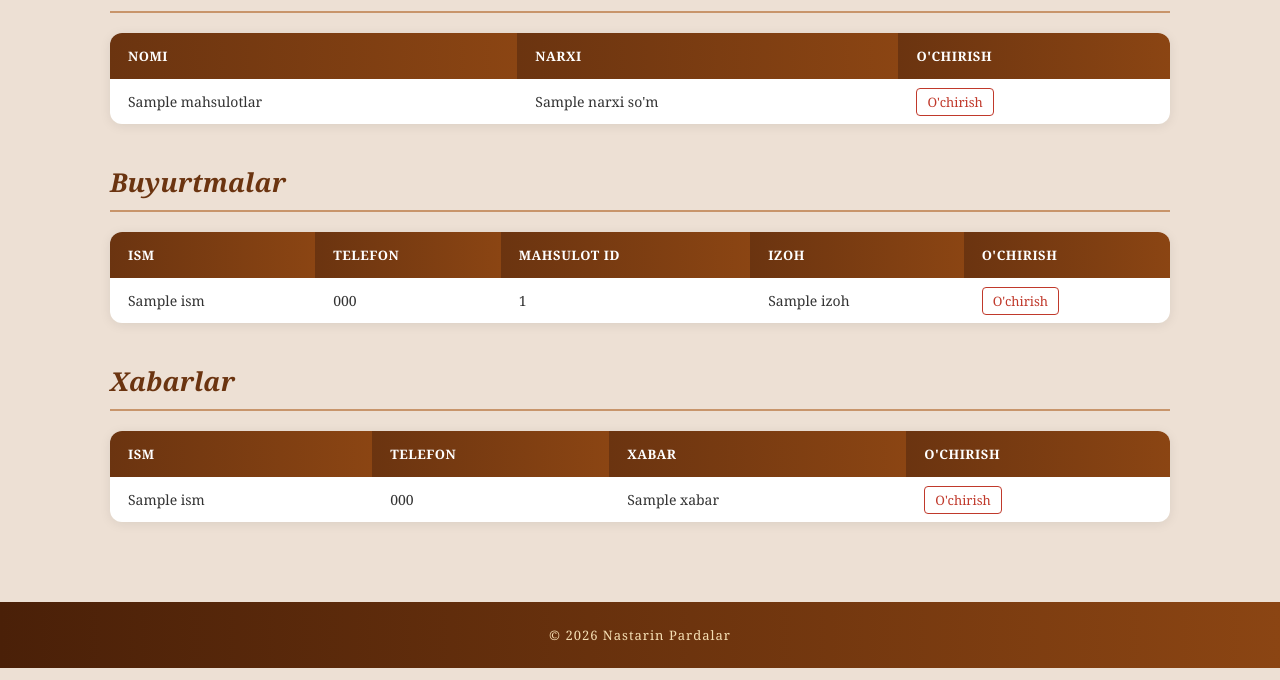
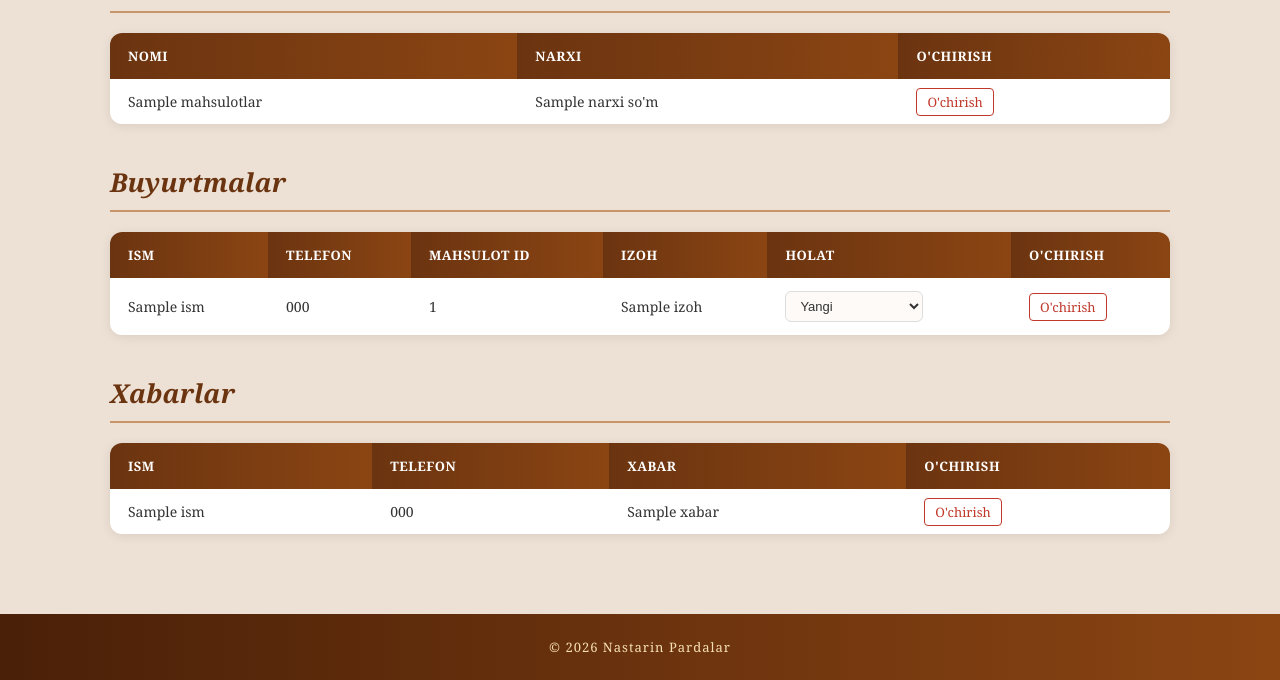
Before and after one commit to SherzodHaydarov/Nastarin, a FastAPI app: template templates/admin/dashboard.html in a window 1280 px wide. Shown: the part 962-1642 px from the top of the page. Run offline with FastAPI, Linux system fonts and the light colour scheme; the template is opened without the code that fills it: most values are stand-ins (such as "Sample title", 1, 10 or a date in 2020).

Commit message:
beshinchi

```diff
--- a/add_test_data.py
+++ b/add_test_data.py
@@ -7,7 +7,7 @@ db = SessionLocal()
 mahsulotlar = [
     Mahsulot(nomi="Elita parda", narxi=3000000, tasviri="parda1.jpg"),
     Mahsulot(nomi="Eshik uchun parda", narxi=2500000, tasviri="parda2.jpg"),
-    Mahsulot(nomi="Tulle oq parda", narxi=950000, tasviri="parda3.jpg"),
+    Mahsulot(nomi="Tulle oq parda", narxi=3000000, tasviri="parda3.jpg"),
 ]
 
 db.add_all(mahsulotlar)
--- a/models.py
+++ b/models.py
@@ -18,6 +18,7 @@ class Buyurtma(Base):
     telefon     = Column(String)
     mahsulot_id = Column(Integer)
     izoh        = Column(String)
+    holat       = Column(String, default="Yangi")
 
 class Xabar(Base):
     __tablename__ = "xabarlar"
--- a/static/style.css
+++ b/static/style.css
@@ -472,6 +472,16 @@ footer {
     background: #fdf6f0;
 }
 
+.jadval select {
+    padding: 6px 10px;
+    border: 1px solid #ddd;
+    border-radius: 6px;
+    font-size: 13px;
+    background: #fdfaf8;
+    cursor: pointer;
+    color: #333;
+}
+
 .ochir {
     color: #c0392b;
     text-decoration: none;
--- a/templates/admin/dashboard.html
+++ b/templates/admin/dashboard.html
@@ -54,13 +54,31 @@
 <!-- Buyurtmalar -->
 <h2 style="margin-top:40px">Buyurtmalar</h2>
 <table class="jadval">
-    <tr><th>Ism</th><th>Telefon</th><th>Mahsulot ID</th><th>Izoh</th><th>O'chirish</th></tr>
+    <tr>
+        <th>Ism</th>
+        <th>Telefon</th>
+        <th>Mahsulot ID</th>
+        <th>Izoh</th>
+        <th>Holat</th>
+        <th>O'chirish</th>
+    </tr>
     {% for b in buyurtmalar %}
     <tr>
         <td>{{ b.ism }}</td>
         <td>{{ b.telefon }}</td>
         <td>{{ b.mahsulot_id }}</td>
         <td>{{ b.izoh }}</td>
+        <td>
+            <form method="post" action="/admin/buyurtma/holat/{{ b.id }}">
+                <select name="holat" onchange="this.form.submit()">
+                    <option {% if b.holat == "Yangi" %}selected{% endif %}>Yangi</option>
+                    <option {% if b.holat == "Qabul qilindi" %}selected{% endif %}>Qabul qilindi</option>
+                    <option {% if b.holat == "Tayyorlanmoqda" %}selected{% endif %}>Tayyorlanmoqda</option>
+                    <option {% if b.holat == "Tayyor" %}selected{% endif %}>Tayyor</option>
+                    <option {% if b.holat == "Yetkazildi" %}selected{% endif %}>Yetkazildi</option>
+                </select>
+            </form>
+        </td>
         <td><a href="/admin/buyurtma/ochir/{{ b.id }}" class="ochir">O'chirish</a></td>
     </tr>
     {% endfor %}
```
Also changed, not shown: requirements.txt (+5 -238 lines), routers/admin.py (+12 -0 lines), nastarin.db, static/images/parda1.jpg (added), static/images/parda2.jpg (added), static/images/parda3.jpg (added).
